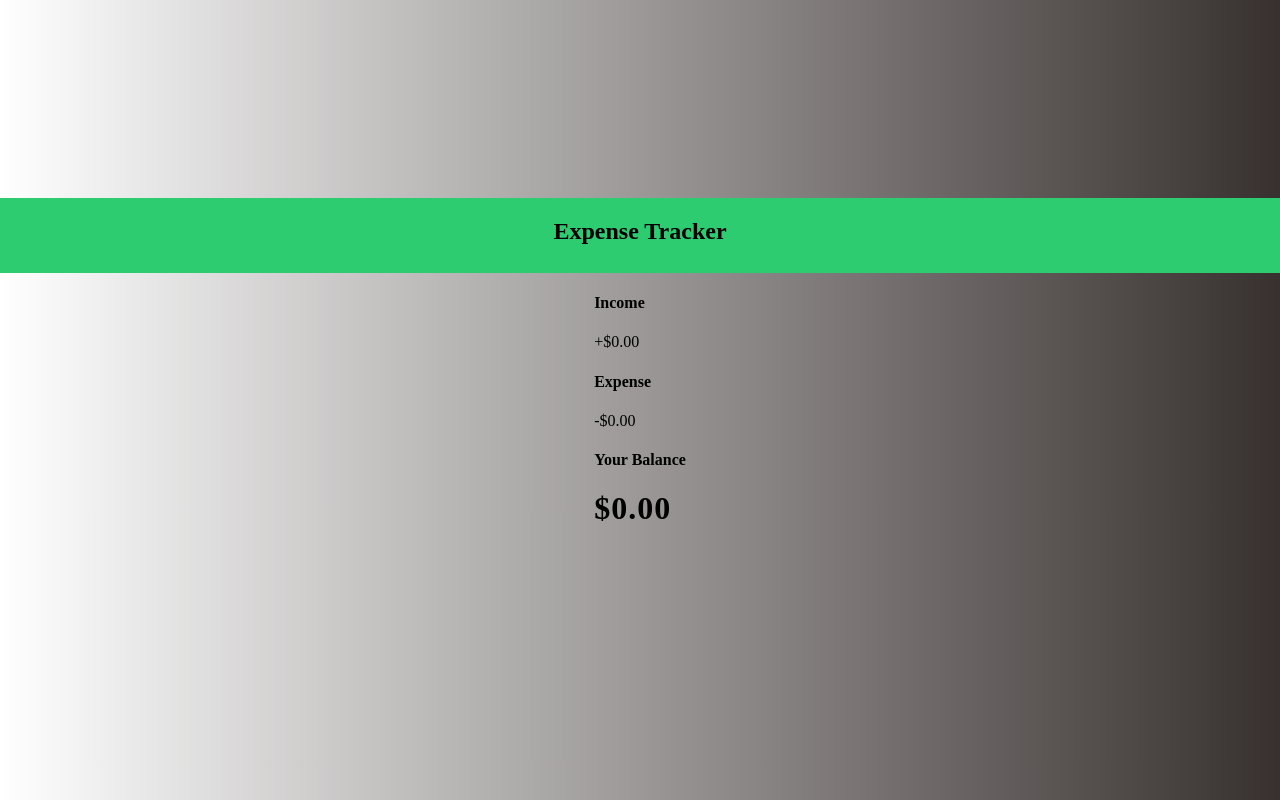
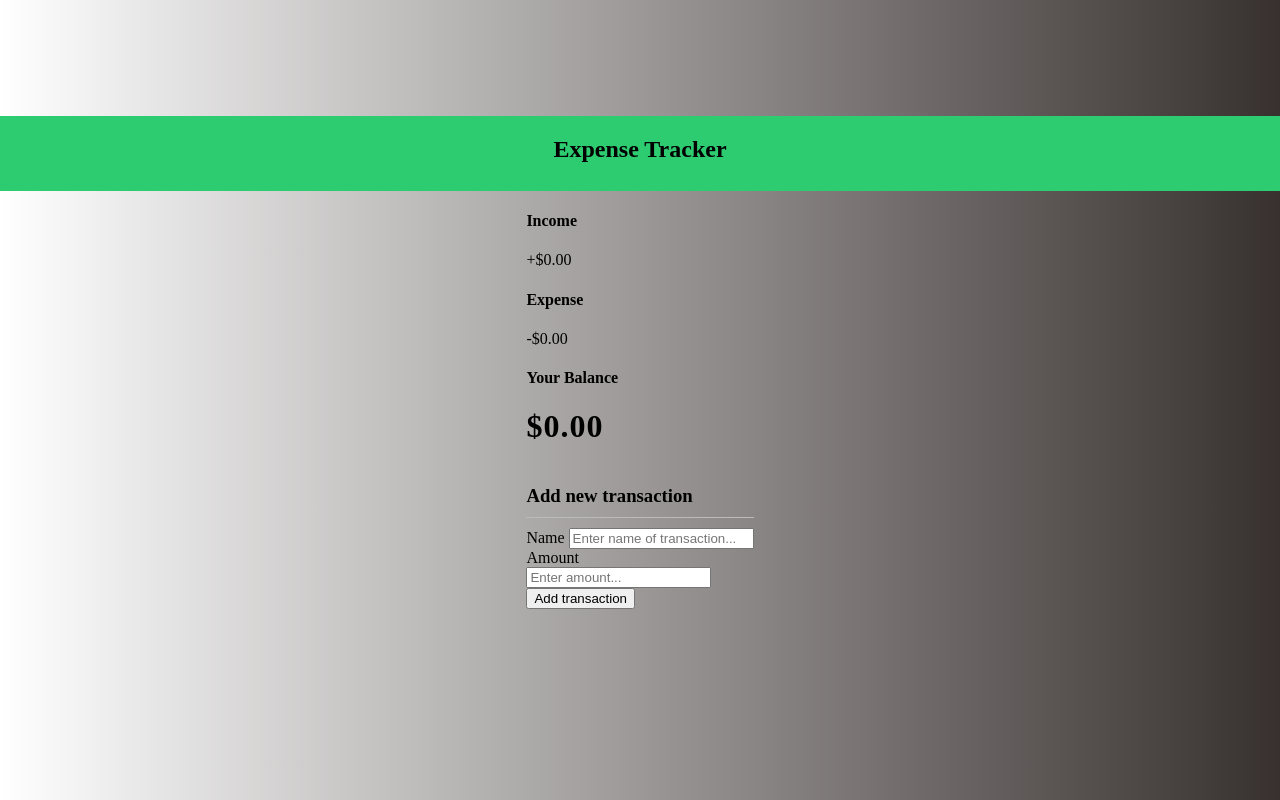
Before and after one commit to Asanda23/Expense_Tracker_Teams_D, a plain HTML site: page index.html in a window 1280 px wide. Drawn offline with Linux system fonts and the light colour scheme.

Commit message:
div form and add transaction button added

```diff
--- a/index.html
+++ b/index.html
@@ -32,6 +32,20 @@
 
   <h4>Your Balance</h4>
   <h1 id="balance">$0.00</h1>
+
+  <h3>Add new transaction</h3>
+  <form id="form">
+      <div class="form-control">
+          <label for="text">Name</label>
+          <input type="text" id="text" placeholder="Enter name of transaction..." />
+      </div>
+      <div class="form-control">
+          <label for="amount">Amount <br />
+          </label>
+          <input type="number" id="amount" placeholder="Enter amount..." />
+      </div>
+      <button class="btn">Add transaction</button>
+  </form>
 
 
  </div>
```
